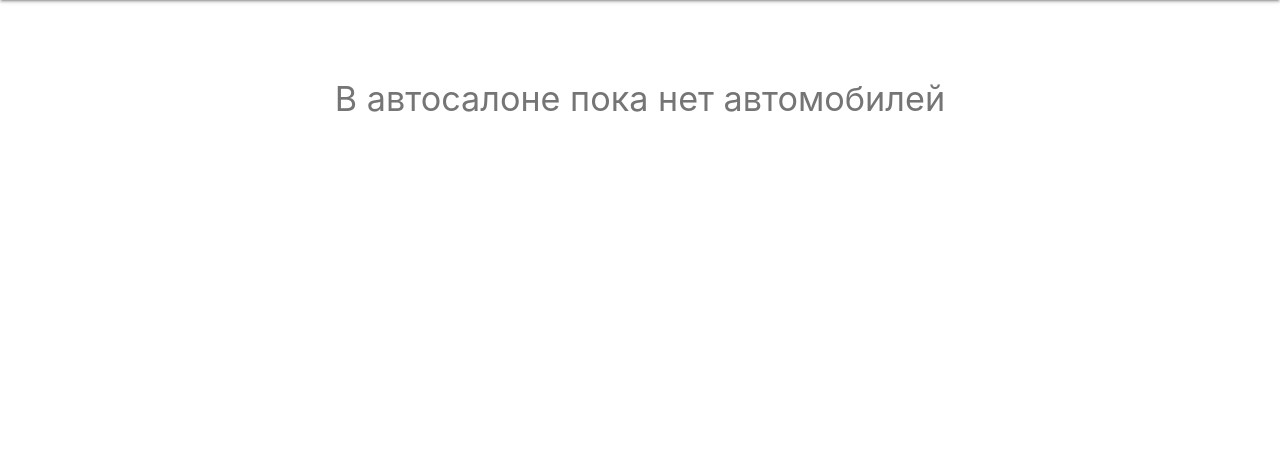
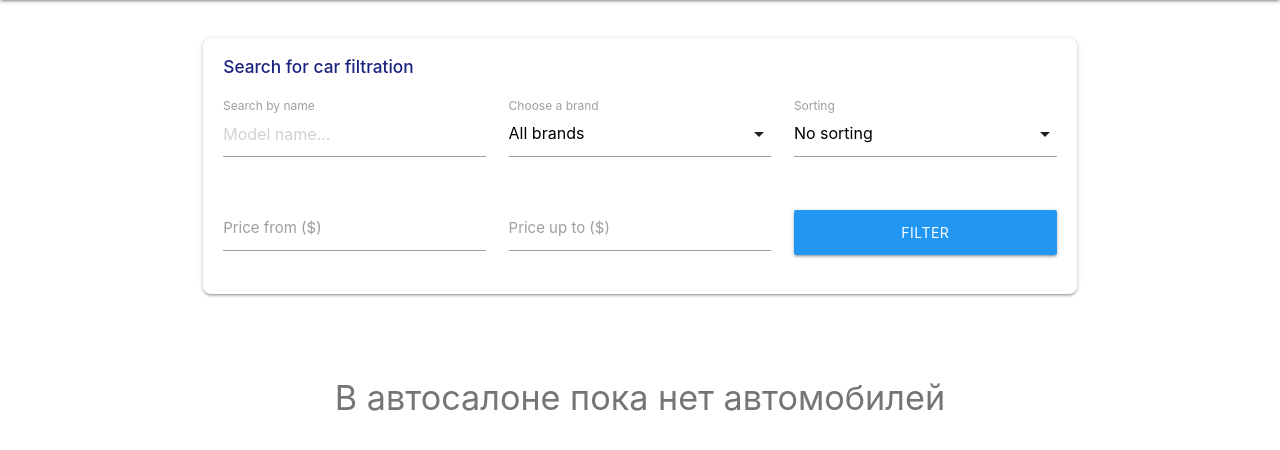
Before and after one commit to programming-circle/Django-Exam-Project, a Django app: page /Shop/main/ in a window 1280 px wide. Shown: the part 64-514 px from the top of the page. Run offline with Django 5.2, Linux system fonts and the light colour scheme; data that the repository does not hold is empty.

Commit message:
Create filter for brend and price also search by name

```diff
--- a/Project_for_Exam/templates/main.html
+++ b/Project_for_Exam/templates/main.html
@@ -27,6 +27,66 @@
 
 {% block content %}
 <div class="container" style="margin-top: 30px;">
+
+  <div class="row">
+    <form method="GET" action="" class="col s12">
+      <div class="card" style="padding: 20px; border-radius: 8px;">
+        <h6 class="indigo-text text-darken-4" style="margin-top: 0; font-weight: 500; margin-bottom: 20px;">Search for car filtration</h6>
+
+        <div class="row" style="margin-bottom: 0; display: flex; flex-wrap: wrap; align-items: center;">
+
+          <div class="input-field col s12 m4">
+            <input id="search_input" type="text" name="search" value="{{ search_query }}" placeholder="Model name...">
+            <label for="search_input">Search by name</label>
+          </div>
+
+          <div class="input-field col s12 m4">
+            <select name="brand">
+              <option value="" {% if not selected_brand_id %}selected{% endif %}>All brands</option>
+              {% for brand in brands %}
+                <option value="{{ brand.id }}" {% if selected_brand_id == brand.id|stringformat:"s" %}selected{% endif %}>
+                  {{ brand.name }}
+                </option>
+              {% endfor %}
+            </select>
+            <label>Choose a brand</label>
+          </div>
+
+          <div class="input-field col s12 m4">
+            <select name="sort">
+              <option value="" {% if not sort_order %}selected{% endif %}>No sorting</option>
+              <option value="price_asc" {% if sort_order == "price_asc" %}selected{% endif %}>Price: from cheap to expensive</option>
+              <option value="price_desc" {% if sort_order == "price_desc" %}selected{% endif %}>Price: from expensive to cheap</option>
+            </select>
+            <label>Sorting</label>
+          </div>
+
+        </div>
+
+        <div class="row" style="margin-bottom: 0; display: flex; flex-wrap: wrap; align-items: center; margin-top: 10px;">
+
+          <div class="input-field col s6 m4">
+            <input id="price_min" type="number" name="price_min" value="{{ price_min }}" min="0">
+            <label for="price_min">Price from ($)</label>
+          </div>
+
+          <div class="input-field col s6 m4">
+            <input id="price_max" type="number" name="price_max" value="{{ price_max }}" min="0">
+            <label for="price_max">Price up to ($)</label>
+          </div>
+
+          <div class="col s12 m4 center-align">
+            <button type="submit" class="btn waves-effect waves-light blue" style="width: 100%; height: 45px; line-height: 45px;">
+              Filter
+            </button>
+          </div>
+
+        </div>
+
+      </div>
+    </form>
+  </div>
+
   <div class="row">
     {% if cars %}
       {% for car in cars %}
@@ -85,4 +145,11 @@
     {% endif %}
   </div>
 </div>
+
+<script>
+  document.addEventListener('DOMContentLoaded', function() {
+    var elems = document.querySelectorAll('select');
+    M.FormSelect.init(elems);
+  });
+</script>
 {% endblock content %}
--- a/Project_for_Exam/views.py
+++ b/Project_for_Exam/views.py
@@ -1,6 +1,7 @@
 from django.shortcuts import render, redirect , get_object_or_404
 from django.http import HttpRequest, HttpResponseNotAllowed
 from django.contrib import messages
+#from django.db.models.functions import Lower
 
 # Auth libraries here:
 from django.contrib.auth import login , logout , get_user_model
@@ -148,8 +149,37 @@ def staff_dashboard(request):
 def main(request):
     cars = Cars.objects.all()
 
+    selected_brand_id = request.GET.get('brand', '')
+    price_min = request.GET.get('price_min', '')
+    price_max = request.GET.get('price_max', '')
+    search_query = request.GET.get('search', '').strip()
+    sort_order = request.GET.get('sort', '')
+
+    if selected_brand_id:
+        cars = cars.filter(brand_id=selected_brand_id)
+
+    if price_min:
+        cars = cars.filter(price__gte=price_min)
+
+    if price_max:
+        cars = cars.filter(price__lte=price_max)
+
+    if search_query:
+        cars = cars.filter(name__icontains=search_query)
+
+    if sort_order == 'price_asc':
+        cars = cars.order_by('price')
+    elif sort_order == 'price_desc':
+        cars = cars.order_by('-price')
+
     context = {
-        "cars": cars
+        "cars": cars,
+        "brands": Brand.objects.all(),
+        "selected_brand_id": selected_brand_id,
+        "price_min": price_min,
+        "price_max": price_max,
+        "search_query": search_query,
+        "sort_order": sort_order,
     }
     return render(request, "main.html", context)
 
```
